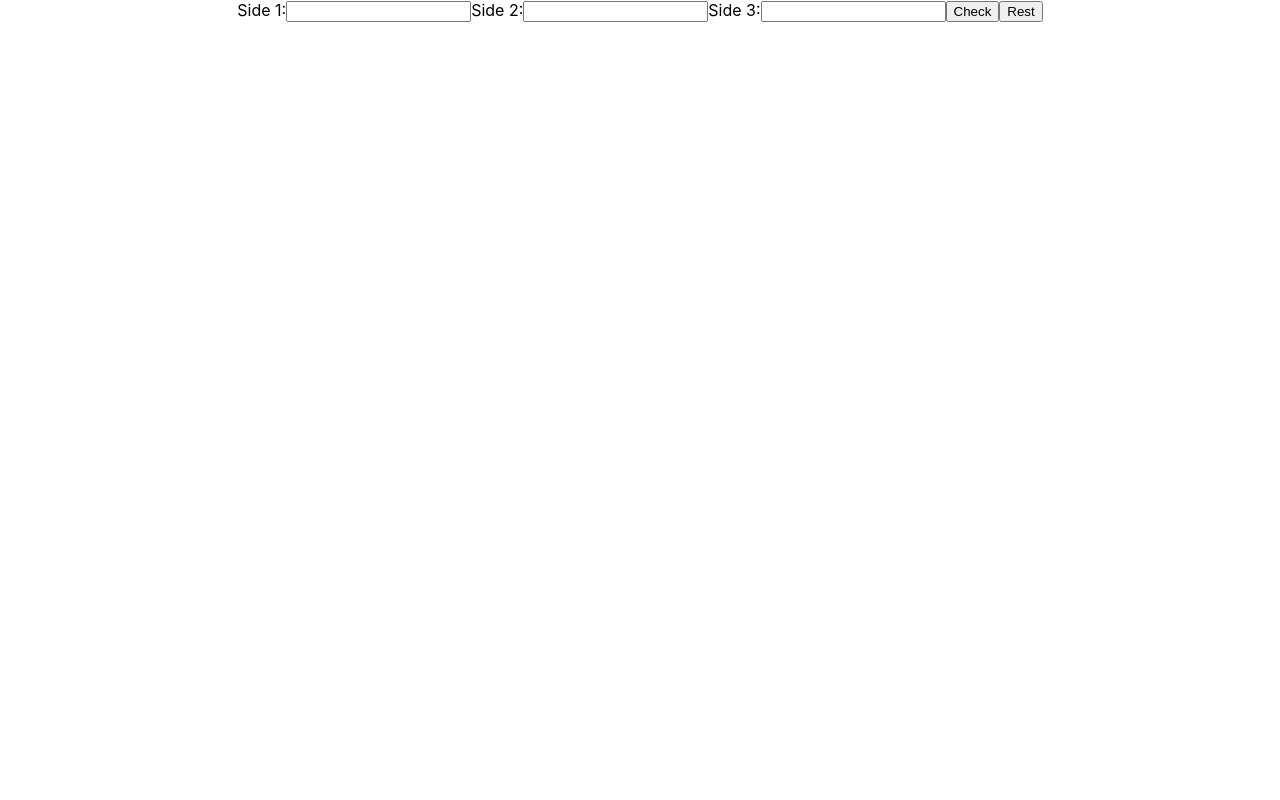
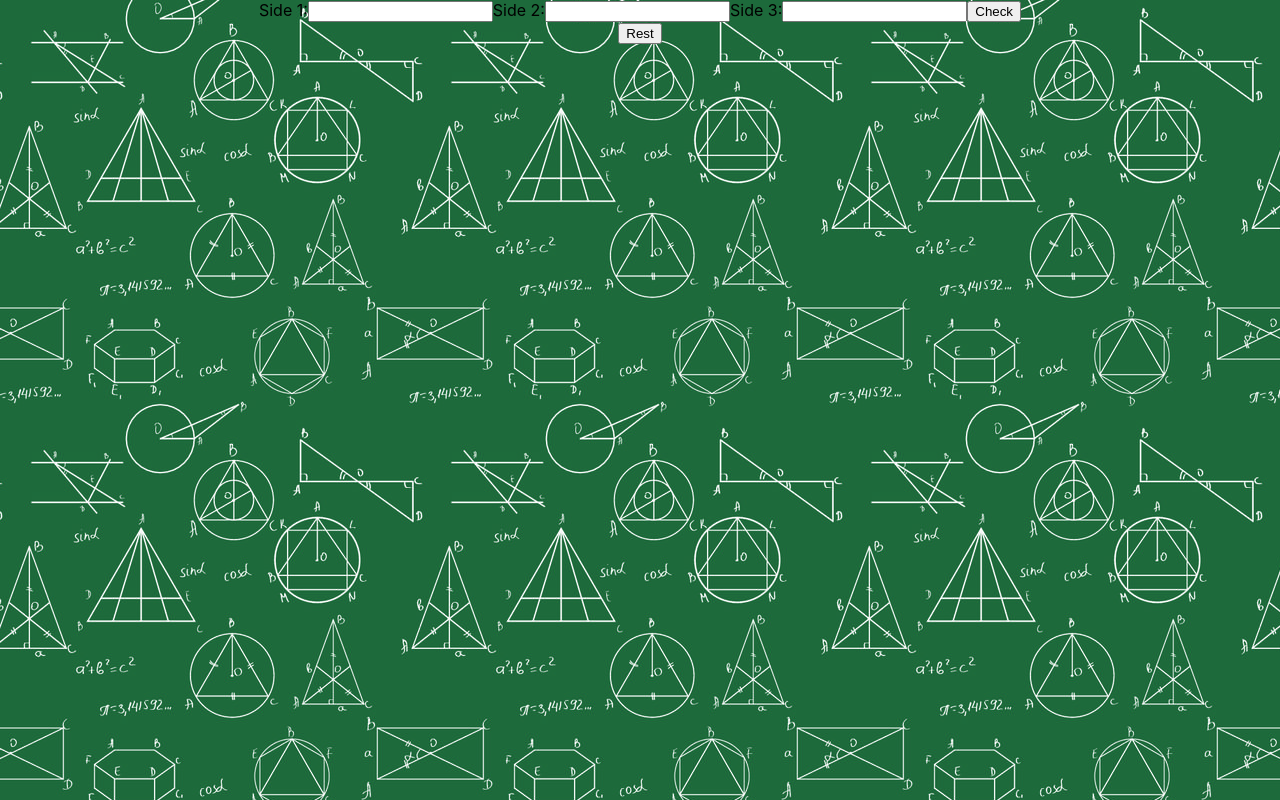
Before and after one commit to ElreyB/ts-triangle-tracker, a React (Create React App) app: page / in a window 1280 px wide. Built offline with nearby package versions, Linux system fonts and the light colour scheme.

Commit message:
fix calc bug of trangle

```diff
--- a/src/App.tsx
+++ b/src/App.tsx
@@ -4,6 +4,8 @@ import styled from "./styles";
 const Wrapper = styled.div`
   text-align: center;
 `;
+
+const Form = styled.form``;
 
 type State = {
   side1: string;
@@ -21,10 +23,14 @@ const defaultState = {
 
 function triangleType(side1: number, side2: number, side3: number): string {
   let type = "";
-  if (side1 + side2 > side3 || side1 + side3 > side2 || side2 + side3 > side1) {
+  if (side1 === side2 && side2 === side3) {
+    type = "equilateral";
+  } else if (
+    side1 + side2 <= side3 ||
+    side1 + side3 <= side2 ||
+    side2 + side3 <= side1
+  ) {
     type = "Not a Triangle";
-  } else if (side1 === side2 && side2 === side3) {
-    type = "equilateral";
   } else if (side1 === side2 || side1 === side3 || side2 === side3) {
     type = "sosceles";
   } else if (side1 !== side2 && side1 !== side3 && side2 !== side3) {
@@ -42,19 +48,21 @@ function App(): JSX.Element {
     setState({ ...state, [name]: value });
   };
 
-  const handleCheck = (event: React.MouseEvent<HTMLButtonElement>) => {
+  const handleCheck = (event: React.FormEvent<HTMLFormElement>) => {
     event.preventDefault();
     const { side1, side2, side3 } = state;
+    const type = triangleType(+side1, +side2, +side3);
     setState({
       ...state,
       ...defaultState,
-      type: triangleType(+side1, +side2, +side3),
+      type,
     });
   };
 
   console.log(state);
   return (
     <Wrapper>
+      <Form onSubmit={handleCheck}>
         <label htmlFor="side1">Side 1:</label>
         <input
           type="number"
@@ -79,7 +87,8 @@ function App(): JSX.Element {
           value={side3}
           onChange={handleOnchange}
         />
-      <button onClick={handleCheck}>Check</button>
+        <button type="submit">Check</button>
+      </Form>
       <button>Rest</button>
     </Wrapper>
   );
--- a/src/index.tsx
+++ b/src/index.tsx
@@ -3,12 +3,12 @@ import ReactDOM from "react-dom";
 import "./index.css";
 import App from "./App";
 import * as serviceWorker from "./serviceWorker";
-import { ThemeProvider } from "./styles";
-import { theme } from "./styles";
+import { ThemeProvider, theme, GlobalStyles } from "./styles";
 
 ReactDOM.render(
   <React.StrictMode>
     <ThemeProvider theme={theme}>
+      <GlobalStyles />
       <App />
     </ThemeProvider>
   </React.StrictMode>,
--- /dev/null
+++ b/src/styles/global.ts
@@ -0,0 +1,9 @@
+import { createGlobalStyle } from "./styled-components";
+import bgImage from "../assets/backMath.jpg";
+
+export const GlobalStyles = createGlobalStyle`
+  body {
+    background-image: url(${bgImage});
+    height: 100vh;
+  }
+`;
--- a/src/styles/index.ts
+++ b/src/styles/index.ts
@@ -1,4 +1,4 @@
 export * from "./theme";
-// export * from "./styled";
 export * from "./styled-components";
+export * from "./global";
 export { default } from "./styled-components";
```
Also changed, not shown: src/assets/backMath.jpg (added). Lines whose indentation alone changed are shown as unchanged.
